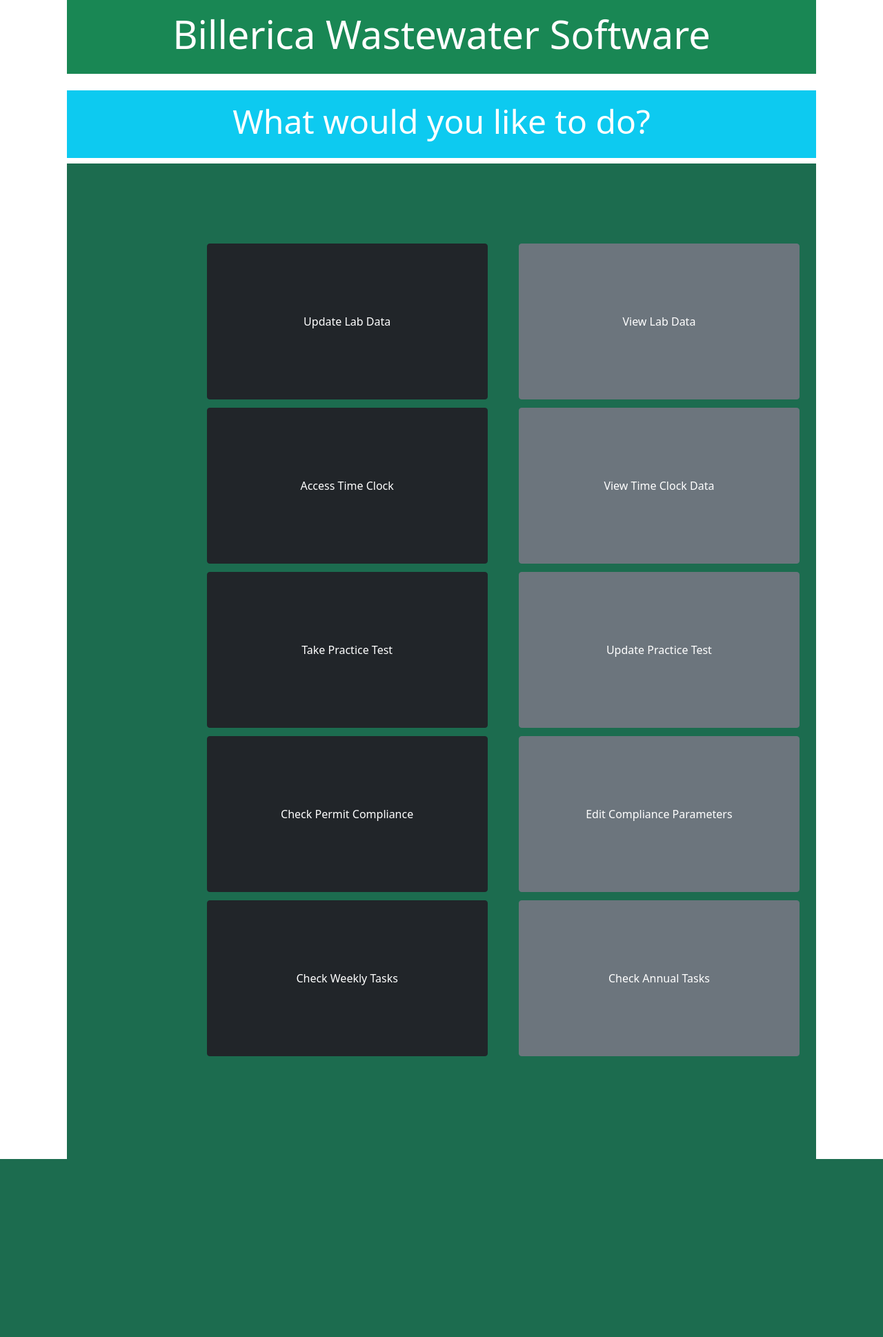
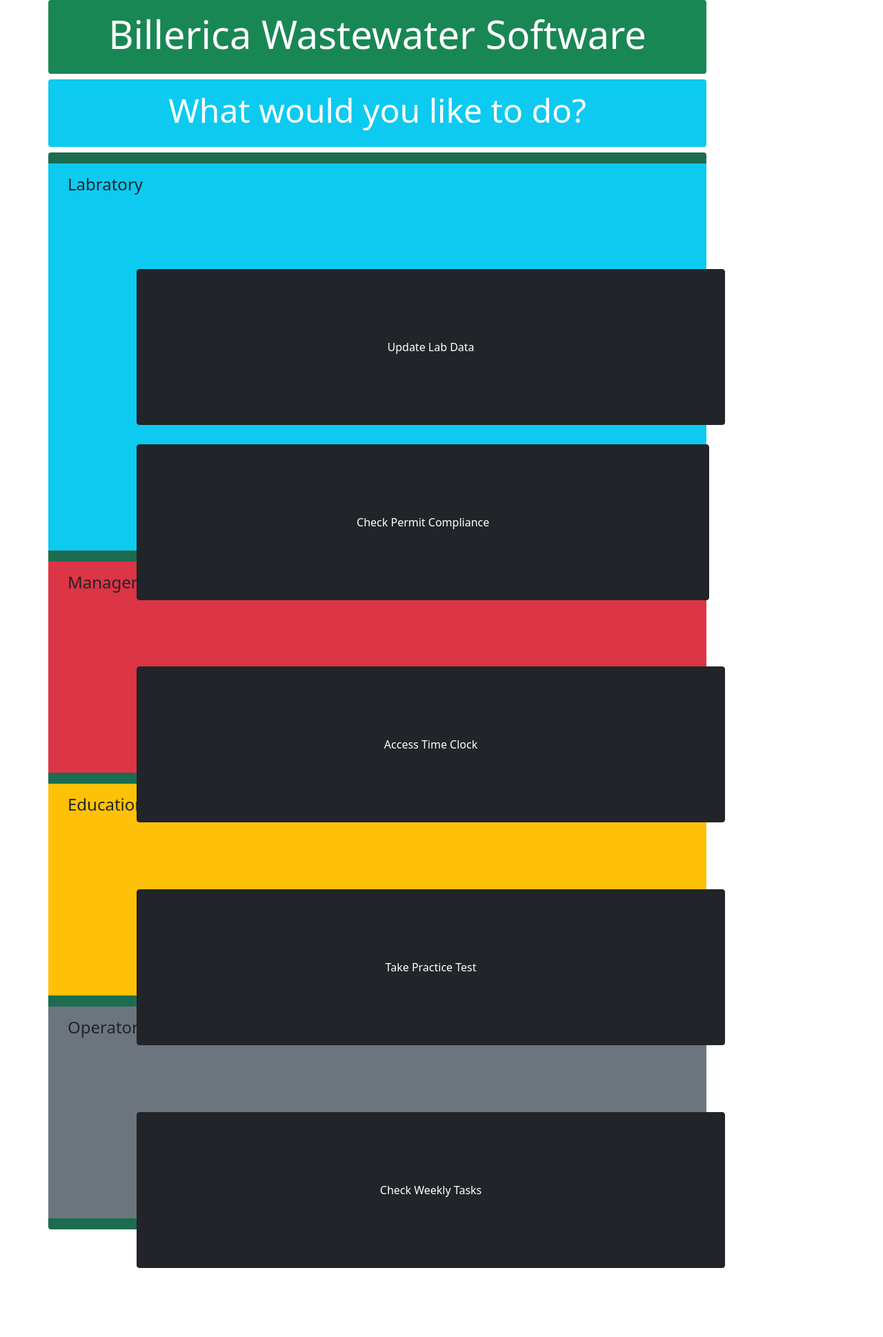
Before and after one commit to DonaldCapodilupo/Ultimate-Wastewater-Program, a Flask app: page / in a window 1280 px wide. Shown: the whole page at 69% size. Before the commit the page ends 1680 px from the top, so only its background shows below. Run offline with Flask 3, Linux system fonts and the light colour scheme; some libraries are stand-ins or nearby versions.

Commit message:
Marjor changes.

```diff
--- a/templates/Main Menu.html
+++ b/templates/Main Menu.html
@@ -1,5 +1,6 @@
 <!DOCTYPE html>
 <html lang="en">
+
 <head>
     <meta charset="UTF-8">
     <title>BWRRF</title>
@@ -10,103 +11,87 @@
     <script src="../static/js/bootstrap.js"></script>
     <script src="../static/js/Billerica-Division-Lab-Sheet.js"></script>
 </head>
+
 <body>
 
-<div class="row">
+    <div class="container">
         <div class="col-1"></div>
         <div class="col-10">
 
-        <div class="row" id="title_Div">
-            <div class="p-3 mb-2 bg-success text-white d-flex justify-content-center">
-                <h3 class="display-4">Billerica Wastewater Software</h3>
+            <div class="row text-center" id="title_Div">
+                <div class="p-3 mb-2 bg-success text-white d-flex justify-content-center rounded">
+                    <h3 class="display-4 ">Billerica Wastewater Software</h3>
                 </div>
             </div>
 
-        <div class="row pt-3" id="Subtitle Div">
-
-            <div class="p-3 mb-2 bg-info text-white d-flex justify-content-center">
+            <div class="row text-center">
+                <div class="p-3 mb-2 bg-info text-white d-flex justify-content-center rounded">
                     <h3 class="display-5">What would you like to do?</h3>
                 </div>
 
 
             </div>
 
-        <div class="row pt-3 main-content-div" id="Main Content Div">
+            <div class="row pt-3 main-content-div rounded" id="Main Content Div">
                 <form action="{{ url_for('main_Menu') }}" enctype=multipart/form-data method="POST">
+
                     <!--Lab Sheets-->
-                <div class="row">
+                    <div class="row bg-info p-3">
+                        <h4>Labratory</h4>
                         <div class="col">
-                        <button class="btn btn-dark mr-2" type="submit" name="submit_button" value="Main Lab Sheet">
+                            <button class="btn btn-dark btn-block" type="submit" name="submit_button" value="Main Lab Sheet">
                                 Update Lab Data
                             </button>
                         </div>
+
+
+
+                        <!--Check Permit Compliance-->
+                        <div class="row mt-3">
                             <div class="col">
-                        <button class="btn btn-secondary" type="submit" name="submit_button" value="View Data">
-                            View Lab Data
-                        </button>
-                    </div>
-                </div>
-
-                <!--Time Clock-->
-                <div class="row">
-                    <div class="col">
-                        <button class="btn btn-dark mr-2" type="submit" name="submit_button" value="Access Time Clock">
-                            Access Time Clock
-                        </button>
-                    </div>
-                    <div class="col">
-                        <button class="btn btn-secondary" type="submit" name="submit_button"
-                                value="View Time Clock Data">
-                            View Time Clock Data
+                                <button class="btn btn-dark btn-block" type="submit" name="submit_button"
+                                    value="Check Permit Compliance">
+                                    Check Permit Compliance
                                 </button>
                             </div>
 
                         </div>
 
+                    </div>
+
+                    <!--Time Clock-->
+                    <div class="row mt-3 bg-danger p-3">
+                        <h4>Managerial</h4>
+                        <div class="col">
+                            <button class="btn btn-dark" type="submit" name="submit_button" value="Access Time Clock">
+                                Access Time Clock
+                            </button>
+                        </div>
+
+
+                    </div>
+
                     <!--Take Practice Test-->
-                <div class="row">
-                    <div class="col-lg">
+                    <div class="row mt-3 bg-warning p-3">
+                        <h4>Education & Resources</h4>
+                        <div class="col">
                             <button class="btn btn-dark" type="submit" name="submit_button" value="Take Practice Test">
                                 Take Practice Test
                             </button>
                         </div>
-                    <div class="col">
-                        <button class="btn btn-secondary" type="submit" name="submit_button"
-                                value="Update Practice Test">
-                            Update Practice Test
-                        </button>
-                    </div>
+
 
                     </div>
 
-
-                <div class="row">
-                    <div class="col-lg">
-                        <button class="btn btn-dark " type="submit" name="submit_button" value="Check Permit Compliance">
-                            Check Permit Compliance
-                        </button>
-                    </div>
+                    <!--Check Weekly Tasks-->
+                    <div class="row mt-3 mb-3 bg-secondary p-3">
+                        <h4>Operator Tasks</h4>
                         <div class="col">
-                        <button class="btn btn-secondary" type="submit" name="submit_button"
-                                value="Edit Compliance Parameters">
-                            Edit Compliance Parameters
-                        </button>
-                    </div>
-
-                </div>
-
-                <div class="row">
-                    <div class="col-lg">
                             <button class="btn btn-dark" type="submit" name="submit_button" value="Check Weekly Tasks">
                                 Check Weekly Tasks
                             </button>
                         </div>
-                    <div class="col">
-                        <button class="btn btn-secondary" type="submit" name="submit_button"
-                                value="Check Annual Tasks">
-                            Check Annual Tasks
-                        </button>
-                    </div>
+
 
                     </div>
 
@@ -118,9 +103,54 @@
             </div>
 
 
+        </div>
+
         <div class="col-1"></div>
     </div>
 
 
 </body>
+
 </html>
+
+
+
+<!--    Saving these for later I want to incorporate them differently.
+
+                        <div class="col">
+                            <button class="btn btn-secondary" type="submit" name="submit_button" value="View Data">
+                                View Lab Data
+                            </button>
+                        </div>
+
+
+                        <div class="col">
+                                <button class="btn btn-secondary" type="submit" name="submit_button"
+                                    value="Edit Compliance Parameters">
+                                    Edit Compliance Parameters
+                                </button>
+                            </div>
+
+
+                            <div class="col">
+                            <button class="btn btn-secondary" type="submit" name="submit_button"
+                                value="View Time Clock Data">
+                                View Time Clock Data
+                            </button>
+                        </div>
+
+                        <div class="col">
+                            <button class="btn btn-secondary" type="submit" name="submit_button"
+                                value="Update Practice Test">
+                                Update Practice Test
+                            </button>
+                        </div>
+
+
+                        <div class="col">
+                            <button class="btn btn-secondary" type="submit" name="submit_button"
+                                value="Check Annual Tasks">
+                                Check Annual Tasks
+                            </button>
+                        </div>
+-->
```
Lines whose indentation alone changed are shown as unchanged.
